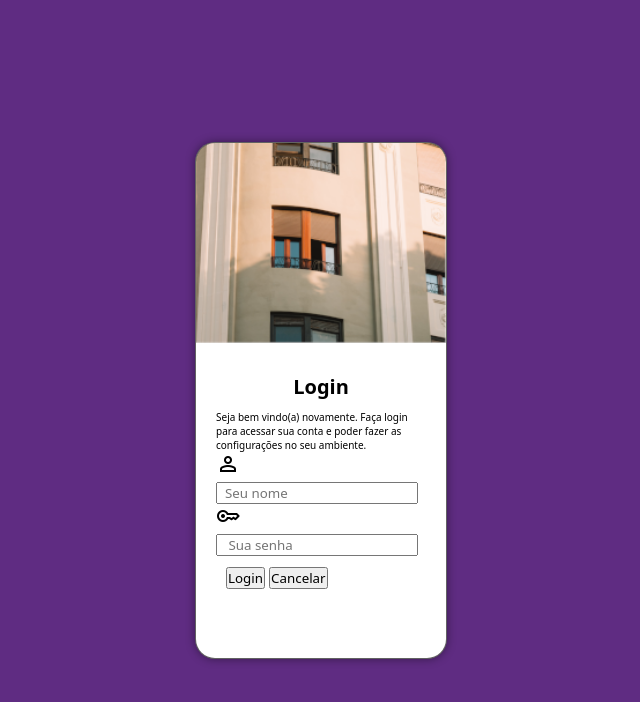
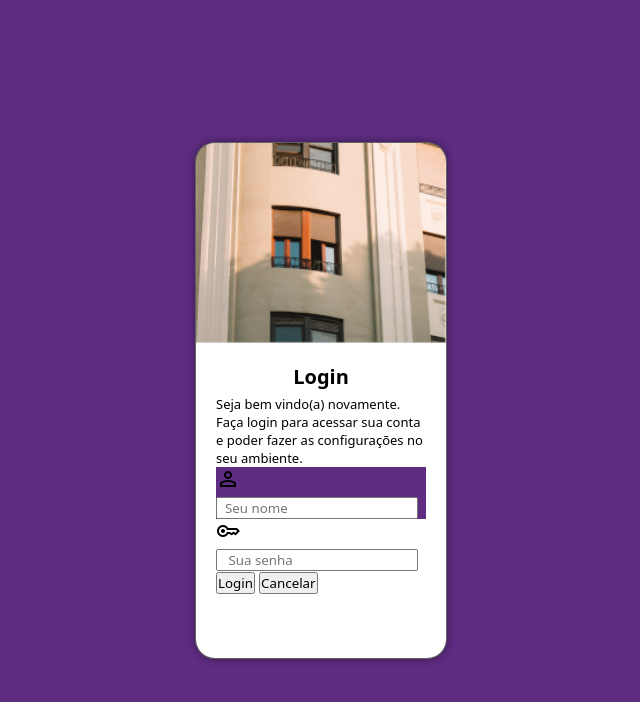
Before and after one commit to Bruno-da-Silva-james/projeto-login, a plain HTML site: page index.html in a window 1280 px wide. Shown: the whole page, without its empty margins (319-959 px from the left). Drawn offline with nearby package versions, Linux system fonts and the light colour scheme.

Commit message:
Update styles.css

```diff
--- a/estilos/styles.css
+++ b/estilos/styles.css
@@ -15,7 +15,7 @@
 
 body, html{
     background-color: var(--cor01);
-
+    scroll-behavior: none;
 }
 
 main{
@@ -42,12 +42,12 @@ main{
 
 #formulario > h1{
     font-size: 20px;
-    margin: 10px;
+    margin-bottom: 5px;
     text-align: center;
 }
 
 #formulario > p{
-    font-size: 10px;
+    font-size: 13px;
 }
 
 #imagem{
@@ -56,6 +56,15 @@ main{
     height: 200px;
 }
 
-.ccai{
-    padding: 10px;
+.cnom{
+    background-color:  var(--cor01);
+    padding: -4px;
+
 }
+
+.cnom > label{
+    align-items: center;
+}
+.cnom > input{
+
+}
```
